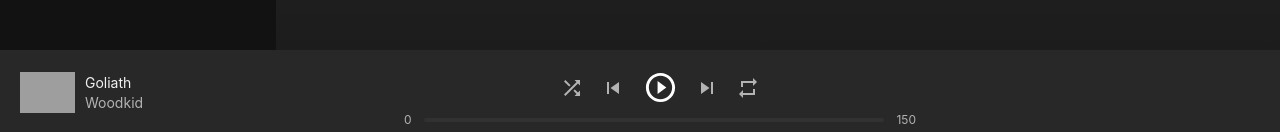
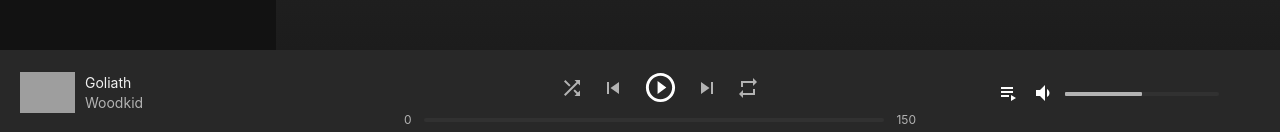
Before and after one commit to YogurtWithSpoon/spotify-clone, a React (Create React App) app: page / in a window 1280 px wide. Shown: the part 665-797 px from the top of the page. Built offline with nearby package versions, Linux system fonts and the light colour scheme; grey boxes are pictures that could not be loaded; what spotify-web-api-js would draw is missing.

Commit message:
finish design footer component

```diff
--- a/src/components/footer/footer.js
+++ b/src/components/footer/footer.js
@@ -5,12 +5,16 @@ import SkipPreviousIcon from "@material-ui/icons/SkipPrevious";
 import PlayCircleOutlineIcon from "@material-ui/icons/PlayCircleOutline";
 import SkipNextIcon from "@material-ui/icons/SkipNext";
 import RepeatIcon from "@material-ui/icons/Repeat";
+import PlaylistPlayIcon from '@material-ui/icons/PlaylistPlay';
+import VolumeDownIcon from '@material-ui/icons/VolumeDown';
 import { Slider } from "@material-ui/core";
 
 
 function footer() {
   let min = 0;
   let max = 150;
+  let volumeValue = 50;
+
   return (
     <div className="footer">
       <div className="footer__left">
@@ -47,12 +51,16 @@ function footer() {
             max={max}
             defaultValue={0}
             step={1}
-            style={{ width: "90%" }}
+            style={{ width: "90%",margin: "0 5px" }}
           />
           <p className="timebar__end">{max}</p>
         </div>
       </div>
-      <div className="footer__right"></div>
+      <div className="footer__right">
+        <PlaylistPlayIcon />
+        <VolumeDownIcon onClick={() => volumeValue = 0}/>
+        <Slider min={0} max={100} value={volumeValue} step={1} style={{ width: "40%"}}/>
+      </div>
     </div>
   );
 }
--- a/src/components/footer/footer.scss
+++ b/src/components/footer/footer.scss
@@ -40,6 +40,46 @@
   }
   &__right{
     flex: 0.3;
+    display:flex;
+    justify-content: center;
+    align-items: center;
+    color: #fff;
+    & > * {
+      margin: 0 5px;
+    }
+    &__bar{
+      height: 4px;
+      width: 80%;
+      background: #404040;
+    }
+    &:hover{
+      .MuiSlider-thumb{
+        display: block;
+        color: #fff;
+      }
+      .MuiSlider-track{
+        color: #1db954;
+      }
+    }
+    >p{
+      color: #b3b3b3;
+      font-size: 12px;
+    }
+    .MuiSlider-rail{
+      height: 4px;
+      border-radius: 10px;
+      color: #404040;
+    }
+    .MuiSlider-track{
+      height: 4px;
+      color: #b3b3b3;
+    }
+    .MuiSlider-thumb{
+      display: none;
+      &:focus, &:hover, &:active{
+        box-shadow: none;
+      }
+    }
   }
   &__albumcover{
     object-fit: contain;
```
